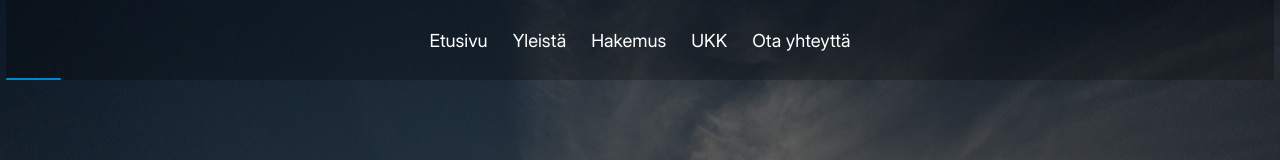
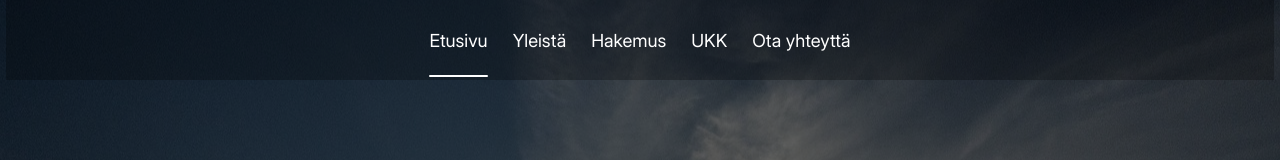
Before and after one commit to nellyhuima/PPTV-saatio, a React (Vite) app: page /app/ in a window 1280 px wide. Shown: the top 160 px of the page. Built offline with nearby package versions, Linux system fonts and the light colour scheme.

Commit message:
responsiivisuus muutoksia -I

```diff
--- a/src/Home.jsx
+++ b/src/Home.jsx
@@ -1,19 +1,19 @@
-import { useEffect, useState } from 'react';
-import Etusivu from '../components/EtusivuN/Etusivu';
-import Yleista from '../components/YleistaN/Yleista';
-import Hakemus from '../components/HakemusI/Hakemus';
-import UKK from '../components/UKKI/UKK';
-import OtaYhteytta from '../components/OtaYhteytta/OtaYhteytta';
-import Footer from '../components/FooterN/Footer';
-import CookieAlert from '../components/CookieAlert/CookieAlert';
+import { useEffect, useState } from "react";
+import Etusivu from "../components/EtusivuN/Etusivu";
+import Yleista from "../components/YleistaN/Yleista";
+import Hakemus from "../components/HakemusI/Hakemus";
+import UKK from "../components/UKKI/UKK";
+import OtaYhteytta from "../components/OtaYhteytta/OtaYhteytta";
+import Footer from "../components/FooterN/Footer";
+import CookieAlert from "../components/CookieAlert/CookieAlert";
 
-const sections = ['Etusivu', 'Yleista', 'Hakemus', 'UKK', 'OtaYhteytta'];
+const sections = ["Etusivu", "Yleista", "Hakemus", "UKK", "OtaYhteytta"];
 
 const Home = () => {
   const [activeSection, setActiveSection] = useState(sections[0]);
   const [menuOpen, setMenuOpen] = useState(false);
 
-  //Scrollin seuranta -> activeSection päivittyy
+  // Scrollin perusteella vaihtaa activeSection
   useEffect(() => {
     const handleScroll = () => {
       const scrollMiddle = window.scrollY + window.innerHeight / 2;
@@ -30,16 +30,15 @@ const Home = () => {
           }
         }
       }
-
       setActiveSection(current);
     };
 
-  window.addEventListener('scroll', handleScroll);
+    window.addEventListener("scroll", handleScroll);
     handleScroll(); // heti alussa
-  return () => window.removeEventListener('scroll', handleScroll);
+    return () => window.removeEventListener("scroll", handleScroll);
   }, []);
 
-// Liikkuva viiva -> päivittyy kun activeSection muuttuu
+  // Päivittää liukuvan viivan sijainnin
   useEffect(() => {
     const underline = document.querySelector(".active-underline");
 
@@ -48,31 +47,30 @@ useEffect(() => {
       if (activeLink && underline) {
         const linkRect = activeLink.getBoundingClientRect();
         const ulRect = activeLink.closest("ul").getBoundingClientRect();
+        const offset = linkRect.left - ulRect.left;
         underline.style.width = `${linkRect.width}px`;
-      underline.style.transform = `translateX(${linkRect.left - ulRect.left}px)`;
+        underline.style.transform = `translateX(${offset}px)`;
       }
     };
 
     updateUnderline();
+    window.addEventListener("scroll", updateUnderline);
     window.addEventListener("resize", updateUnderline);
-  return () => window.removeEventListener("resize", updateUnderline);
+    return () => {
+      window.removeEventListener("scroll", updateUnderline);
+      window.removeEventListener("resize", updateUnderline);
+    };
   }, [activeSection]);
 
   return (
     <>
       <CookieAlert />
-
       <div className="navbar">
         <nav>
-          {/* Hamburger-painike mobiilissa */}
-          <button
-            className="menu-toggle"
-            onClick={() => setMenuOpen(!menuOpen)}
-          >
+          <button className="menu-toggle" onClick={() => setMenuOpen(!menuOpen)}>
             {menuOpen ? "✖" : "☰"}
           </button>
 
-          {/* Linkit */}
           <ul className={`nav-links ${menuOpen ? "show" : ""}`}>
             {sections.map((id) => (
               <li key={id}>
@@ -80,20 +78,15 @@ useEffect(() => {
                   href={`#${id}`}
                   className={`nav-link ${activeSection === id ? "active" : ""}`}
                   onClick={() => {
-                        setMenuOpen(false);
-                        setActiveSection(id);
+                    setMenuOpen(false); // sulkee mobiili-menun
+                    setActiveSection(id); // päivittää viivan
                   }}
-
                 >
-                  {id === "OtaYhteytta"
-                    ? "Ota yhteyttä"
-                    : id === "Yleista"
-                    ? "Yleistä"
-                    : id}
+                  {id === "OtaYhteytta" ? "Ota yhteyttä" : id === "Yleista" ? "Yleistä" : id}
                 </a>
               </li>
             ))}
-            <span className="active-underline" />
+            <span className="active-underline"></span>
           </ul>
         </nav>
       </div>
--- a/src/index.css
+++ b/src/index.css
@@ -86,7 +86,7 @@ a {
     left: 0;
     width: 40%;
     height: 100vh;
-    background: rgba(0,0,0,0.95);
+
     padding: 5em 1em 1em 1em;
     border-radius: 8px;
     z-index: 1000;
@@ -158,7 +158,7 @@ a {
 .lomakeContent { display: flex; flex-direction: column; }
 .Htext { width: 100%; color: white; font-size: 28px; text-align: center; font-family: 'Funnel'; }
 .text { width: 95%; font-size: 18px; margin: 1em 0; color: white; text-align: center; }
-.lomakebutton { width: 100%; max-width: 8em; align-self: center; font-size: 18px; cursor: pointer; padding: 20px 30px 20px 30px;  border-radius: 3px; border: 1px solid white; background-color: rgba(0,0,0,0.2); color: white; text-align: center; }
+.lomakebutton { width: 100%; max-width: 9em; align-self: center; font-size: 18px; cursor: pointer; margin-left: 0.5em; padding: 20px 30px 20px 30px; border-radius: 3px; border: 1px solid white; background-color: rgba(0,0,0,0.2); color: white; text-align: center; }
 .buttonContainer { display: flex; gap: 10px;}
 .lomakebutton:hover { background-color: rgba(0,0,0,0.5); }
 .Hquestion {cursor: pointer; margin: 1em; padding-left: 15px; padding-right: 17px; border-radius: 2px; color: white; font-size: 16px; width: 95%; border: 1px solid rgba(255, 255, 255, 0.8); background-color: rgba(0, 0, 0, 0.2);}
@@ -176,9 +176,6 @@ a {
 .Obutton { width: 100%; font-size: 16px; padding: 10px 20px; margin-top: 1em; border-radius: 3px; border: 1px solid rgba(255,255,255, 0.8); background-color: rgba(0,0,0,0.3); cursor: pointer; color: white; }
 .Obutton:hover { background-color: rgba(0,0,0,0.5); }
 
-/* ===========================
-   UKK
-=========================== */
 /* ===========================
    UKK
 =========================== */
@@ -232,7 +229,7 @@ a {
     .nav-links {
     display: flex;
     flex-direction: row;
-    position: relative;      /* muuttuu static → relative, jotta underline toimii */
+    position: relative;
     padding: 0;
     gap: 20px;
     width: auto;
@@ -248,7 +245,7 @@ a {
     left: 0;
     width: 0;
     height: 2px;
-    background-color: #0088cc;
+    background-color: #ffffff;
     border-radius: 2px;
     transition: all 0.3s ease;
 }
@@ -257,6 +254,10 @@ a {
         background-color: #00000041;
         height: 5em;
         width: 99%;
+    }
+
+    .nav-links.show {
+            display: flex;
     }
 
     ul {
@@ -314,7 +315,7 @@ a {
       max-width: 1200px;
       margin: 0 auto;
       gap: 3em;
-    padding-top: 10em;
+    padding-top: 8em;
   }
 
 
@@ -342,6 +343,7 @@ a {
       align-self: flex-start;
       font-size: 24px;
       margin-left: 1em;
+      margin-top: 1.5em;
   }
 
   .Hfaq {
@@ -507,7 +509,7 @@ a {
     .nav-links {
         display: flex !important;
         flex-direction: row;
-        position: static;
+        position: relative;
         background: none;
         padding: 0;
         gap: 25px;
```
Lines whose indentation alone changed are shown as unchanged.
